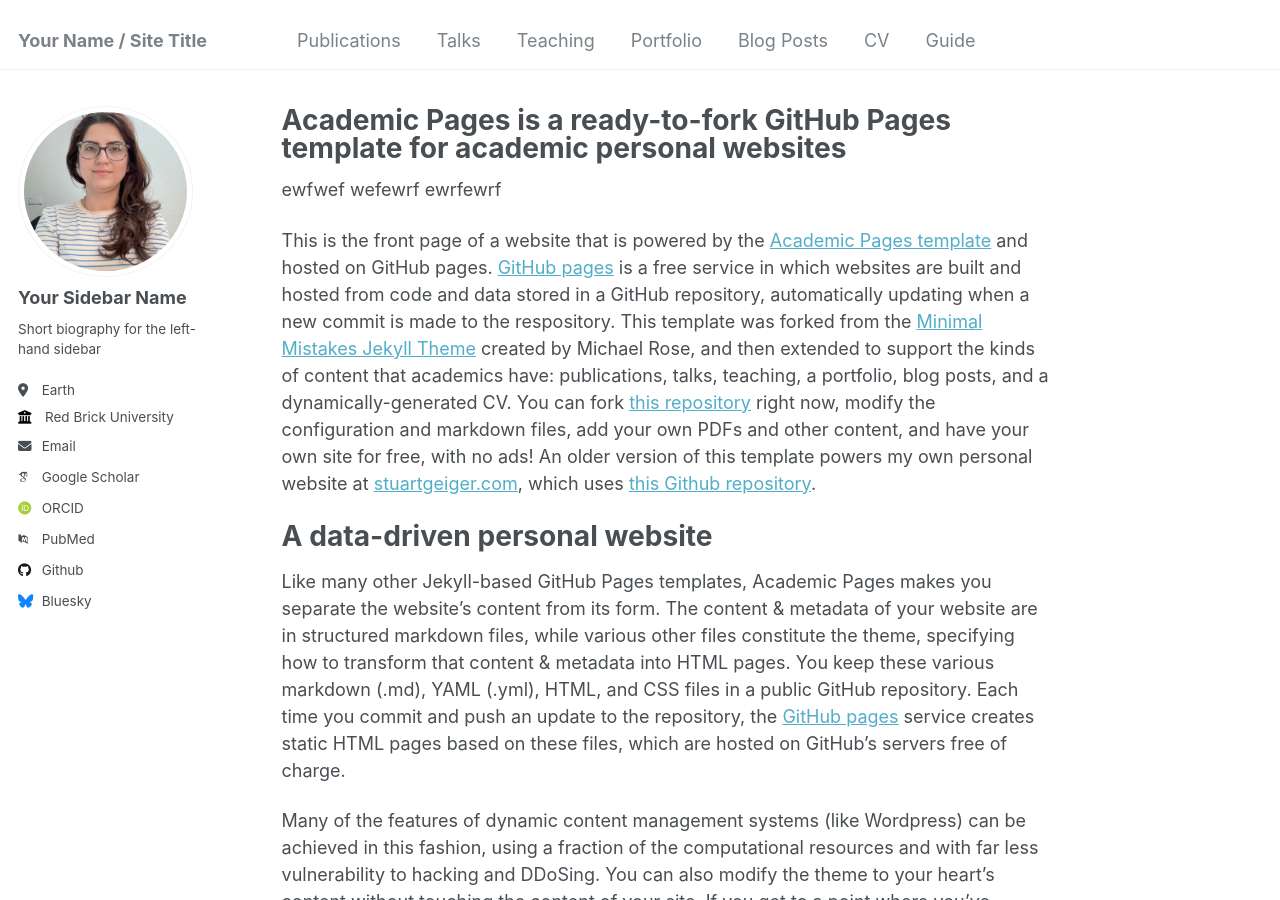
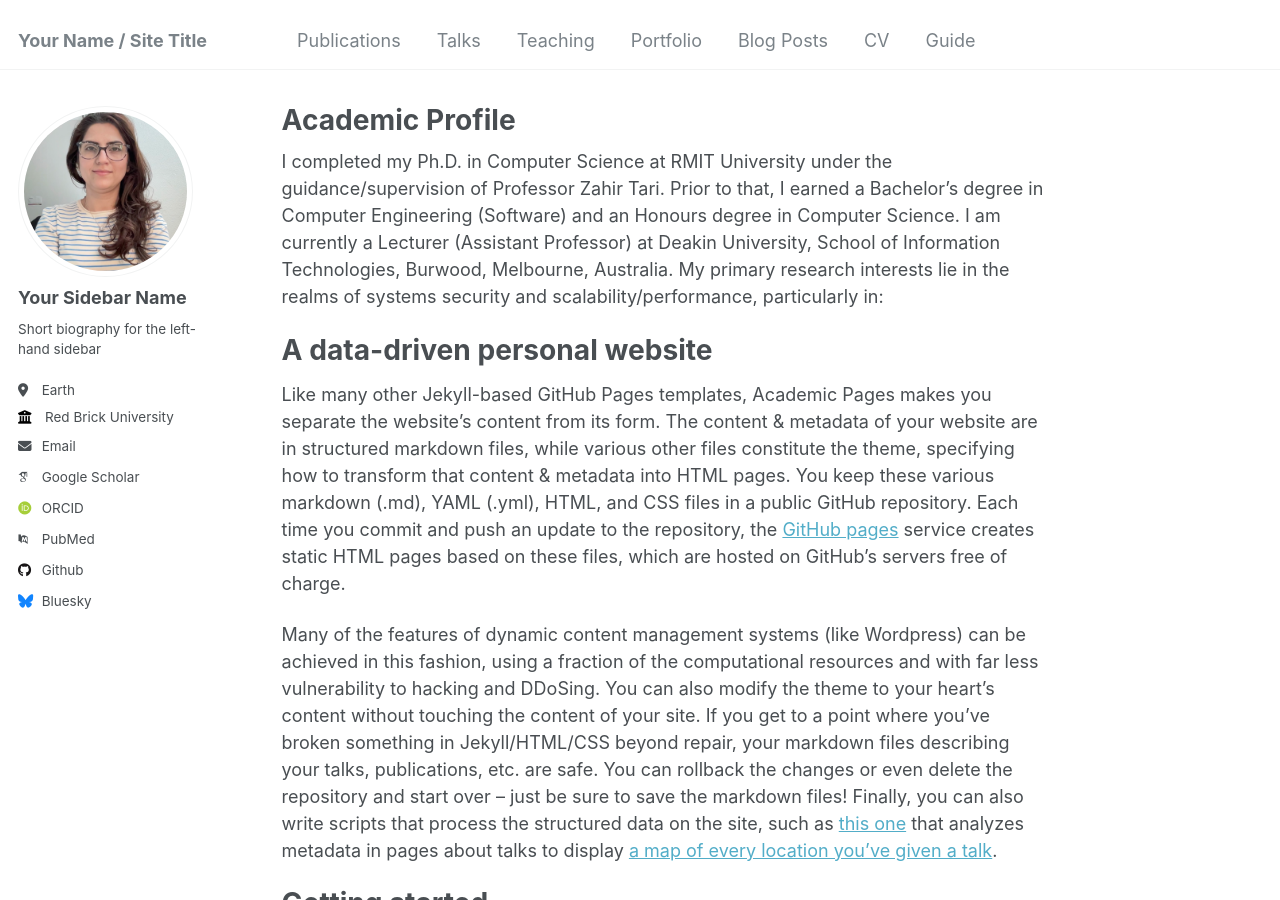
Before and after one commit to Nasrin-Sohrabi/Nasrin-Sohrabi.github.io, a Jekyll site: the page built from _pages/about.md, in a window 1280 px wide and 900 px high. Built offline with Jekyll 4.4.1, drawn with Linux system fonts in a browser that asks for light colours; some web fonts are replaced.

Commit message:
updating

```diff
--- a/_pages/about.md
+++ b/_pages/about.md
@@ -1,17 +1,15 @@
 ---
 permalink: /
-title: "Academic Pages is a ready-to-fork GitHub Pages template for academic personal websites"
+title: "Academic Profile"
 author_profile: true
 redirect_from:
   - /about/
   - /about.html
 ---
 
-ewfwef
-wefewrf
-ewrfewrf
-
-This is the front page of a website that is powered by the [Academic Pages template](https://github.com/academicpages/academicpages.github.io) and hosted on GitHub pages. [GitHub pages](https://pages.github.com) is a free service in which websites are built and hosted from code and data stored in a GitHub repository, automatically updating when a new commit is made to the respository. This template was forked from the [Minimal Mistakes Jekyll Theme](https://mmistakes.github.io/minimal-mistakes/) created by Michael Rose, and then extended to support the kinds of content that academics have: publications, talks, teaching, a portfolio, blog posts, and a dynamically-generated CV. You can fork [this repository](https://github.com/academicpages/academicpages.github.io) right now, modify the configuration and markdown files, add your own PDFs and other content, and have your own site for free, with no ads! An older version of this template powers my own personal website at [stuartgeiger.com](http://stuartgeiger.com), which uses [this Github repository](https://github.com/staeiou/staeiou.github.io).
+I completed my Ph.D. in Computer Science at RMIT University under the guidance/supervision of Professor Zahir Tari. Prior to that, I earned a Bachelor's degree in Computer Engineering (Software) and an Honours degree in Computer Science.
+      I am currently a Lecturer (Assistant Professor) at Deakin University, School of Information Technologies, Burwood, Melbourne, Australia.
+      My primary research interests lie in the realms of systems security and scalability/performance, particularly in:
 
 A data-driven personal website
 ======
```
